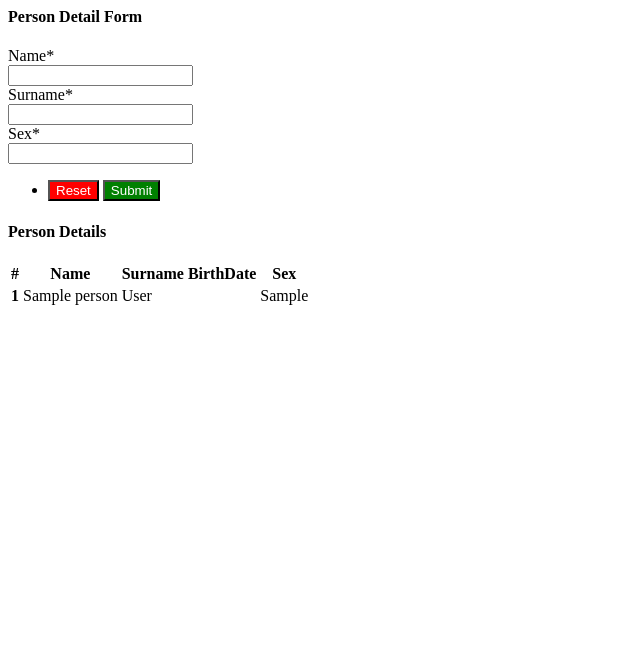
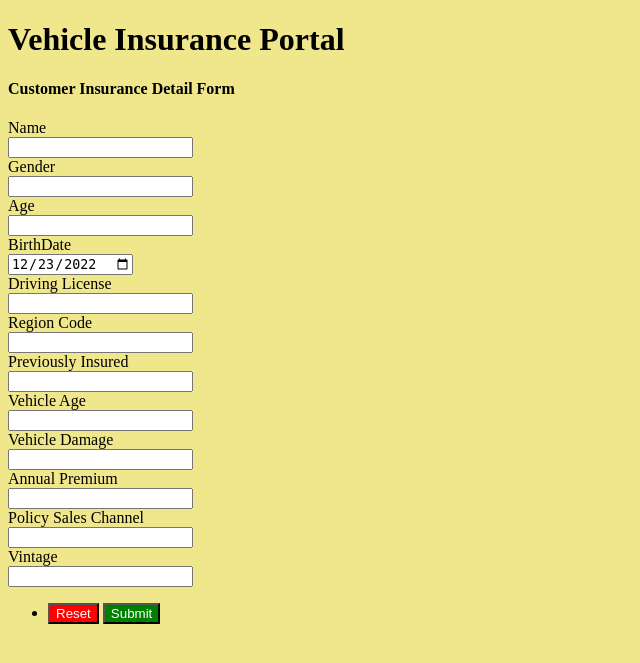
Before and after one commit to SafwanMahmood/vehicle-insurance-management-, a Django app: page / in a window 1280 px wide. Shown: the top 663 px of the page, without its empty margins (0-640 px from the left). Run offline with Django 4.2, Linux system fonts and the light colour scheme; tables that the repository leaves empty hold one stand-in row (values such as "Sample post"); some libraries are stand-ins or nearby versions.

Commit message:
Adds latest code

```diff
--- a/risk_app/forms.py
+++ b/risk_app/forms.py
@@ -1,6 +1,5 @@
 from django import forms
 from  .models import Person,Customer
-
 
 class PersonDetailForm(forms.ModelForm):
 
@@ -17,3 +16,7 @@ class CustomerDetailForm(forms.ModelForm):
     class Meta:
         model = Customer
         fields = '__all__'
+
+        widgets = {
+            'BirthDate': forms.DateInput(attrs={'type':'date'}),
+            }
--- a/risk_app/models.py
+++ b/risk_app/models.py
@@ -15,11 +15,11 @@ class Customer(models.Model):
     Gender = models.CharField(max_length=10,blank=True)
     Age = models.IntegerField(blank=True)
     BirthDate = models.DateTimeField(default=django.utils.timezone.now,blank=True)
-    Driving_License = models.IntegerField(blank=True)
+    Driving_License = models.CharField(max_length=10,blank=True)
     Region_Code = models.FloatField(blank=True)
-    Previously_Insured = models.IntegerField(blank=True)
+    Previously_Insured = models.CharField(max_length=10,blank=True)
     Vehicle_Age = models.IntegerField(blank=True)
     Vehicle_Damage = models.CharField(max_length=10,blank=True)
-    Annual_Premium = models.IntegerField(blank=True)
+    Annual_Premium = models.IntegerField(blank=True,null=True)
     Policy_Sales_Channel = models.IntegerField(blank=True)
     Vintage =  models.IntegerField(blank=True)
--- a/risk_app/views.py
+++ b/risk_app/views.py
@@ -2,9 +2,11 @@ from django.shortcuts import render
 
 # Create your views here.
 from django.views.generic import View
-from .forms import PersonDetailForm
-from .models import Person
+from .forms import PersonDetailForm,CustomerDetailForm
+from .models import Person,Customer
 from django.views.generic import TemplateView
+from .risk_model import RiskOutput,RiskModel
+
 
 
 class Home(TemplateView):
@@ -12,19 +14,18 @@ class Home(TemplateView):
     template_name = "risk_app/home.html"
 
     def get(self,request):
-        form = PersonDetailForm()
+        form = CustomerDetailForm()
         self.context['form'] = form
-        self.context['detail'] = Person.objects.all()
+        self.context['detail'] = Customer.objects.all()
         return render(request,self.template_name,self.context)
 
     def post(self,request):
-        form = PersonDetailForm(request.POST)
-
+        form = CustomerDetailForm(request.POST)
         if form.is_valid():
             form.save()
 
         self.context['form'] = form
-        self.context['detail'] = Person.objects.all()
+        self.context['detail'] = Customer.objects.all()
         return render(request, self.template_name, self.context)
 
 class Result(TemplateView):
@@ -32,20 +33,37 @@ class Result(TemplateView):
     template_name = "risk_app/result.html"
 
     def get(self,request):
-        form = PersonDetailForm()
+        form = CustomerDetailForm()
         self.context['form'] = form
-        print("Data: get1 ", form.data)
-        self.context['detail'] = Person.objects.all()
+        self.context['detail'] = Customer.objects.all()
         return render(request,self.template_name,self.context)
 
     def post(self,request):
-        form = PersonDetailForm(request.POST)
+        form = CustomerDetailForm(request.POST)
         if form.is_valid():
             form.save()
 
         cust_attrs = form.cleaned_data
-        print("NAME: ",cust_attrs.get('Name'))
+        name = cust_attrs.get('Name')
+        Age = cust_attrs.get('Age')
+        Previously_Insured = cust_attrs.get('Previously_Insured')
+        Vehicle_Age = cust_attrs.get('Vehicle_Age')
+        Vehicle_Damage = cust_attrs.get('Vehicle_Damage')
+        Annual_Premium = cust_attrs.get('Annual_Premium')
+
+        Previously_Insured = 1 if str(Previously_Insured).lower == "yes" else 0
+        Vehicle_Damage = 1 if str(Vehicle_Damage).lower == "yes" else 0
+
+        cust_data = [Age,Previously_Insured,Vehicle_Age,Vehicle_Damage,	Annual_Premium]
+
+        print("Cust Data: ",cust_data)
+
+        risk_model = RiskModel()
+        risk = risk_model.predict_res(cust_data=cust_data)
+        print("Risk: ",risk)
+
+        output_risk = RiskOutput(name=name,risk=risk)
 
         self.context['form'] = form
-        self.context['detail'] = Person.objects.all()
+        self.context['detail'] = output_risk
         return render(request, self.template_name, self.context)
--- a/templates/risk_app/home.html
+++ b/templates/risk_app/home.html
@@ -1,8 +1,13 @@
-<div class="container mt-4">
+
+<!DOCTYPE html>
+<html>
+<body style="background-color:khaki;">
+   <h1>Vehicle Insurance Portal</h1>
+   <div class="container mt-4">
     <div class="row">
         <div class="col-md-6">
     {% load crispy_forms_tags %}
-    <h4>Person Detail Form</h4>
+    <h4>Customer Insurance Detail Form</h4>
     <form method="post" action="http://127.0.0.1:8000/result/">
         {%csrf_token%}
         {%if form%}
@@ -28,36 +33,8 @@
         {%endif%}
 
     </form>
-        </div>
-        <div class="col-md-6">
-            <h4>Person Details</h4>
-            <table class="table table-striped bg-white">
-  <thead>
-    <tr>
-      <th scope="col">#</th>
-      <th scope="col">Name</th>
-      <th scope="col">Surname</th>
-      <th scope="col">BirthDate</th>
-      <th scope="col">Sex</th>
-    </tr>
-  </thead>
-  <tbody>
-      {%for detail in detail%}
-<tr>
-      <th scope="row">{{forloop.counter}}</th>
-      <td>{{detail.Name}}</td>
-      <td>{{detail.Surname}}</td>
-      <td>{{detail.BirthDate}}</td>
-      <td>{{detail.Sex}}</td>
-
-    </tr>
-       {%endfor%}
-  </tbody>
-            </table>
-            {%if detail|length == 0%}
-            <p class="text-center p-2 mb-0 text-danger bg-white">No Data to Display </p>
-            {%endif%}
-        </div>
     </div>
 
 </div>
+</body>
+</html>
```
Also changed, not shown: risk_app/risk_model.py (added, +37 -0 lines), templates/risk_app/result.html (+9 -36 lines), risk_app/migrations/0006_alter_customer_annual_premium.py (added), risk_app/migrations/0007_alter_customer_driving_license_and_more.py (added), 2 other files.
